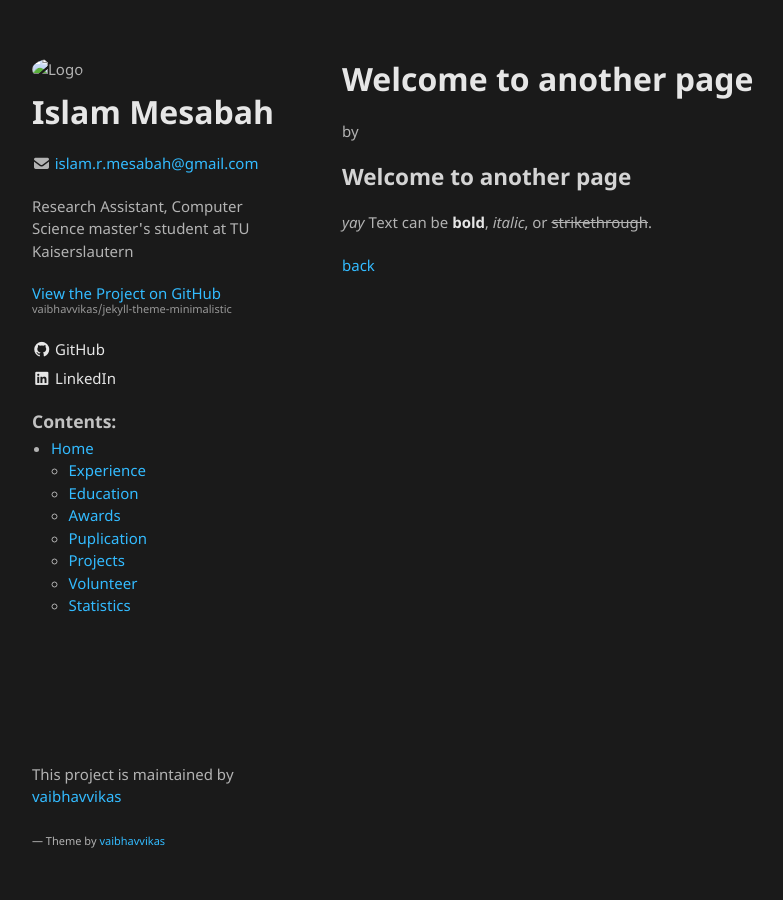
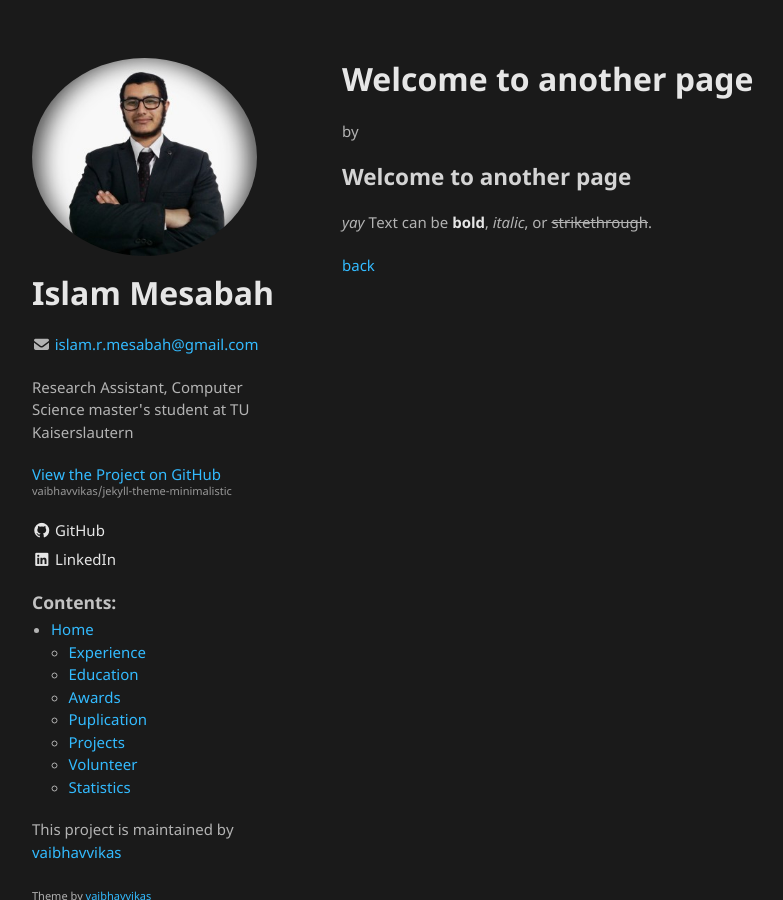
Before and after one commit to vaibhavvikas/jekyll-theme-minimalistic, a Jekyll site: the page built from another-page.md, in a window 1280 px wide. Shown: the whole page, without its empty margins (178-961 px from the left). Built offline with Jekyll 4.4.1, drawn with Linux system fonts in a browser that asks for light colours; our own code applies the rules of GitHub Pages for plain Markdown files.

Commit message:
update headers

```diff
--- a/_includes/footer.html
+++ b/_includes/footer.html
@@ -5,7 +5,7 @@
 {% endunless %}
 <p style="margin-bottom: 0px">
     <small>
-        &mdash; Theme by
+        Theme by
         <a href="https://github.com/vaibhavvikas/">vaibhavvikas</a>
     </small>
 </p>
--- a/_includes/header-title.html
+++ b/_includes/header-title.html
@@ -1,5 +1,5 @@
 {% if site.logo %}
-<img class="logo" src="{{ /assets/img/mypic.jpg }}" alt="Logo">
+<img class="logo" src="{{ site.logo | relative_url }}" alt="Logo">
 {% endif %}
 
 {% if site.blank_title %}
--- a/_layouts/default.html
+++ b/_layouts/default.html
@@ -11,6 +11,7 @@
     <meta charset="UTF-8">
     <meta http-equiv="X-UA-Compatible" content="IE=edge">
     <meta name="viewport" content="width=device-width, initial-scale=1">
+    <link rel="shortcut icon" href="http://sstatic.net/stackoverflow/img/favicon.ico">
     {% seo %}
     <link rel="stylesheet" href="{{ "/assets/css/colors-ColorScheme.css?v=" | replace: "ColorScheme", ColorScheme | append: site.github.build_revision | relative_url }}">
     <link rel="stylesheet" href="{{ "/assets/css/style.css?v=" | append: site.github.build_revision | relative_url }}">
```
